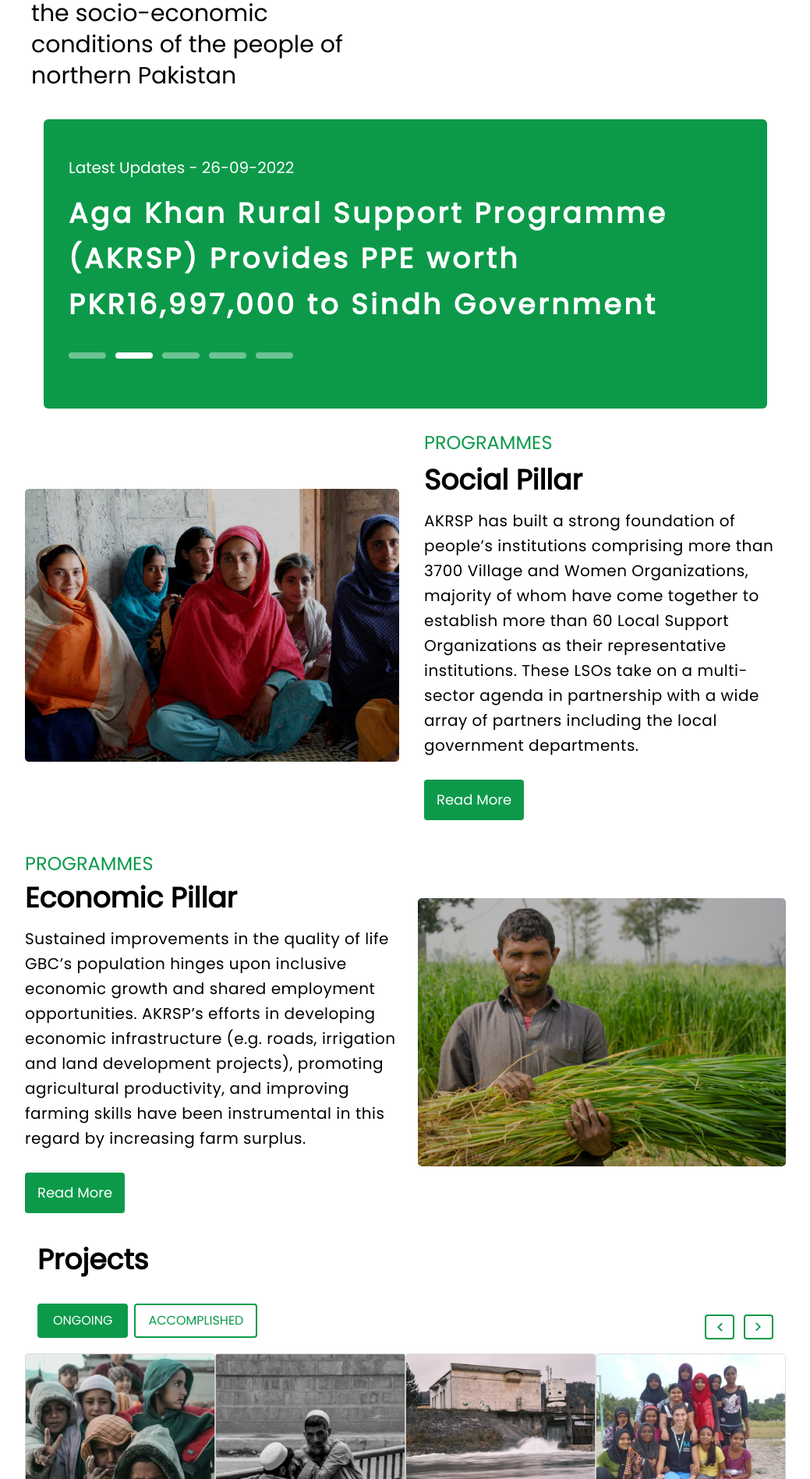
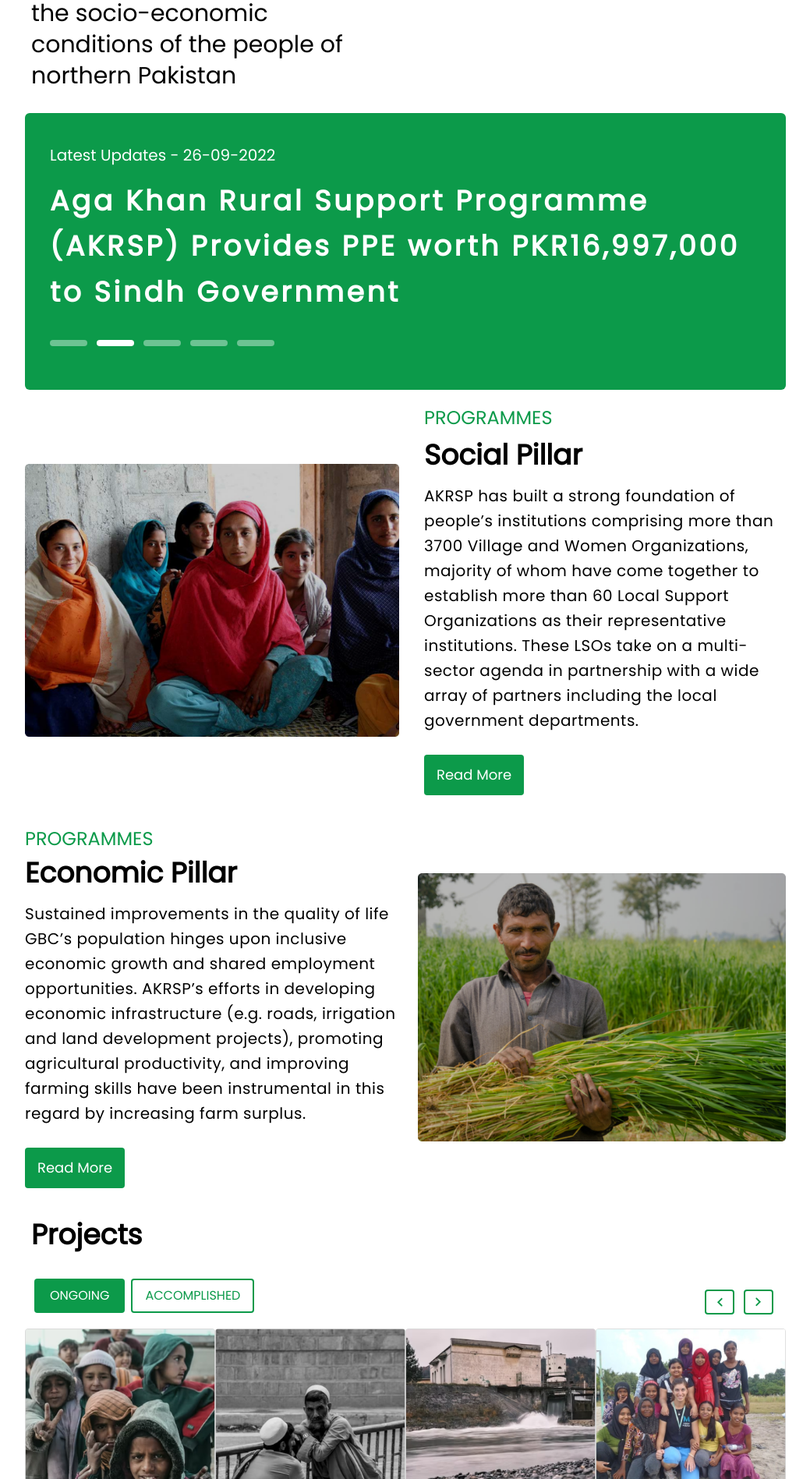
Before and after one commit to AyazAslam101/AKRSP, a Next.js app: page / in a window 1280 px wide. Shown: the part 903-2800 px from the top of the page at 78% size, without its empty margins (120-1159 px from the left). Built offline with nearby package versions, Linux system fonts and the light colour scheme.

Commit message:
styles change

```diff
--- a/components/Button/Button.tsx
+++ b/components/Button/Button.tsx
@@ -8,7 +8,7 @@
 }) => {
   const { setOpen, navigation, open } = props;
   return (
-    <div className="lg:hidden">
+    <div className="xl:hidden lg:hidden md:hidde ">
       <button
         onClick={() => {
           setOpen(true);
--- a/components/Card/Projects.tsx
+++ b/components/Card/Projects.tsx
@@ -34,9 +34,9 @@
   ];
   return (
     <div className="py-5 mx-auto overflow-hidden sm:px:2 container">
-      <h2 className="text-4xl font-bold mb-6 lg:ml-4">Projects</h2>
+      <h2 className="text-4xl font-bold mb-6 lg:ml-2">Projects</h2>
       <div className="flex mt-4 items-center justify-between">
-        <div className="mb-5 lg:ml-4">
+        <div className="mb-5 lg:ml-3">
           <button className="bg-primary px-5 py-2.5 rounded text-white mr-2">
             ONGOING
           </button>
--- a/components/Hero/Hero.tsx
+++ b/components/Hero/Hero.tsx
@@ -11,11 +11,11 @@
 
 const Hero = () => {
   return (
-    <div className="py-2 px-6 container">
+    <div className="programes-container">
       {data.map((item , index) => {
         return (
           <div key={index} >
-            <div className="bg-primary p-8 py-16 rounded-md">
+            <div className="bg-primary p-8 py-14 rounded-md">
               <div className="flex items-center">
                 <p className="mb-4 font-medium text-xl text-white -mt-4">
                   {item.update} - <span>{item.created_at}</span>
--- a/components/Layout/Layout.tsx
+++ b/components/Layout/Layout.tsx
@@ -7,7 +7,7 @@
   return (
     <div>
       <Navbar />
-      <div className="container lg:container sm:container  md:container md:px-2 lg:px-0 ">
+      <div className="container lg:container sm:container  md:container md:px-2 lg:px-0 px-4">
       {props.children}
       </div>
       <Footer />
--- a/components/Navbar/Navbar.tsx
+++ b/components/Navbar/Navbar.tsx
@@ -18,7 +18,7 @@
   return (
     <>
       <div className="bg-bgprimary">
-        <div className="py-5 px-2 mx-auto overflow-hidden sm:px:2 programes-container">
+        <div className="py-5 px-10 mx-auto overflow-hiden sm:px:2">
           <div className="flex-shrink-0 lg:flex sm:block justify-center programes-container items-baseline justify-evenly">
             <div className="ml-">
               <a href="">
--- a/components/RecentNews/RecentNews.tsx
+++ b/components/RecentNews/RecentNews.tsx
@@ -14,7 +14,7 @@
           <Image src={props.img} width={450} height={400} alt="alt " />
         </div>
         <div className="lg:flex lg:justify-between block mt-3 mb-4 container">
-          <div className="flex items-center  lg:-ml-4 md:-ml-1 sm:-ml-2 -ml-2">
+          <div className="flex items-center">
             <UserSvg />
             <p className="text-lblack text-lg ml-2">{props.name}</p>
           </div>
--- a/components/RecentNews/Slider.tsx
+++ b/components/RecentNews/Slider.tsx
@@ -53,7 +53,7 @@
   ];
   return (
     <div className="container">
-      <div className="lg:ml-6">
+      <div className="lg:ml-5">
         <h2 className="text-4xl font-bold">Recent News</h2>
         <div className="lg:flex grid md:grid-cols-4 grid-cols-2 mt-6 items-center text-xl">
           {data.map((item, index) => {
--- a/styles/globals.css
+++ b/styles/globals.css
@@ -6,7 +6,7 @@
 
 @media (min-width: 1530px) {
   .container {
-    max-width: 95%;
+    max-width: 94%;
     margin-left: auto !important;
     margin-right: auto !important;
   }
```
